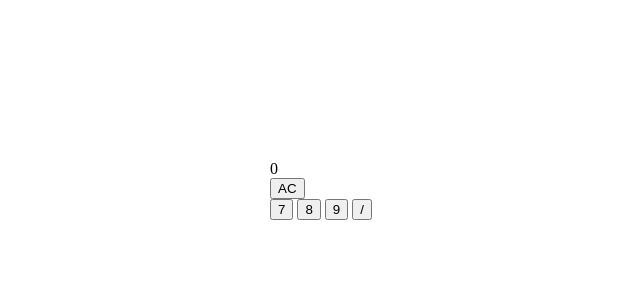
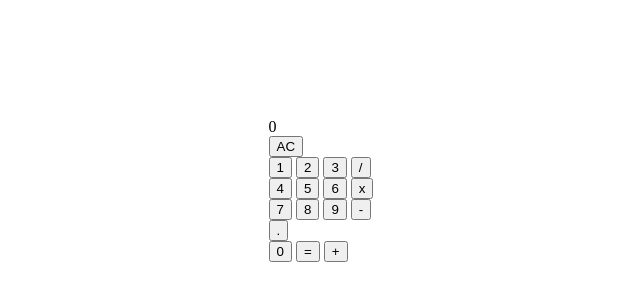
Before and after one commit to chloebweaver/calc, a plain HTML site: page index.html in a window 1280 px wide. Shown: the part 218-518 px from the top of the page, without its empty margins (327-967 px from the left). Drawn offline with Linux system fonts and the light colour scheme.

Commit message:
Finish html framework

```diff
--- a/index.html
+++ b/index.html
@@ -17,10 +17,28 @@
             <button class="clear">AC</button>
         </div>
         <div class="flex">
+            <button class="number">1</button>
+            <button class="number">2</button>
+            <button class="number">3</button>
+            <button class="operator">/</button>
+        </div>
+        <div class="flex">
+            <button class="number">4</button>
+            <button class="number">5</button>
+            <button class="number">6</button>
+            <button class="operator">x</button>
+        </div>
+        <div class="flex">
             <button class="number">7</button>
             <button class="number">8</button>
             <button class="number">9</button>
-            <button class="number">/</button>
+            <button class="operator">-</button>
+        </div>
+        <div class="flex">
+            <button class="decimal">.</div></button>
+            <button class="number">0</button>
+            <button class="equal">=</button>
+            <button class="operator">+</button>
         </div>
     </div>
 </body>
```
